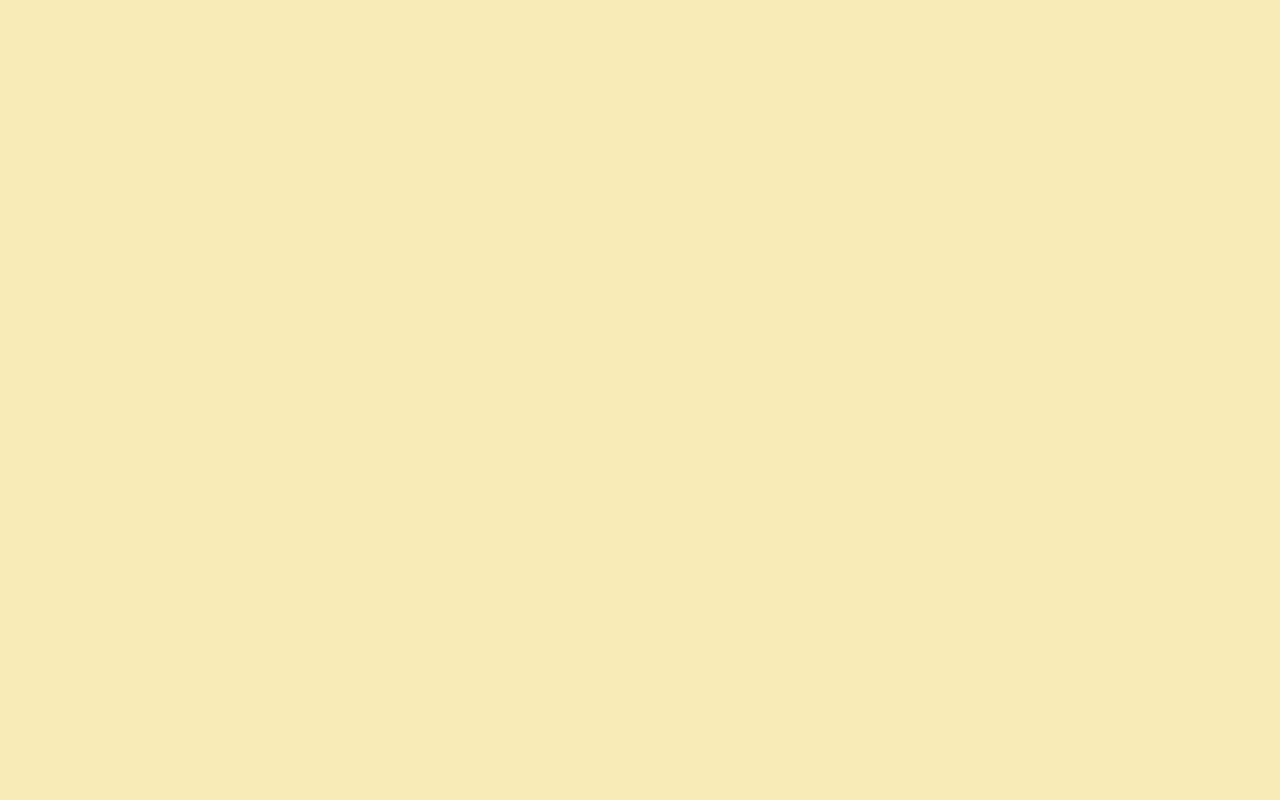
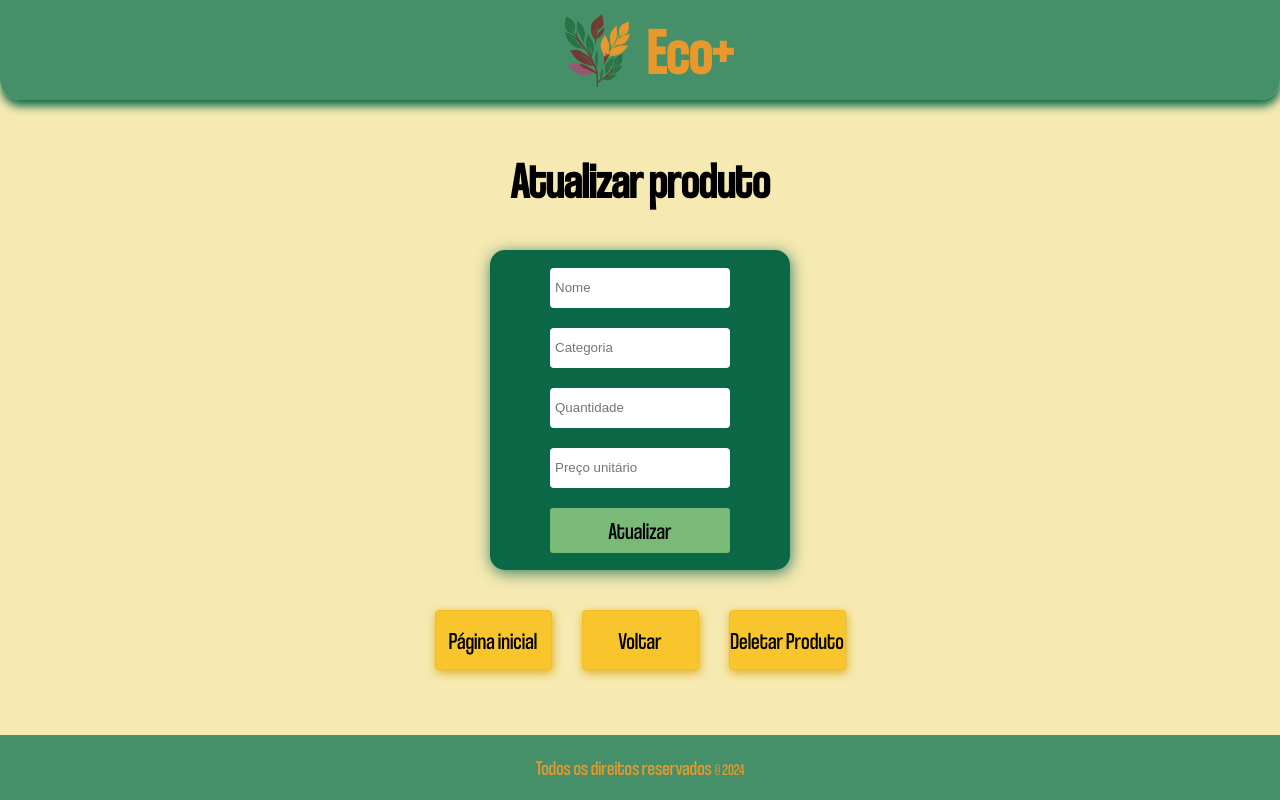
Before and after one commit to Laissa-neves/ProjetoFinal-React, a React (Vite) app in the folder ProjetoFinalReact/: page /modificar/1 in a window 1280 px wide. Built offline with nearby package versions, Linux system fonts and the light colour scheme; no server answers.

Commit message:
Adicionando método de atualizar e deletar

```diff
--- a/ProjetoFinalReact/package.json
+++ b/ProjetoFinalReact/package.json
@@ -10,12 +10,14 @@
     "preview": "vite preview"
   },
   "dependencies": {
+    "@hookform/resolvers": "^3.9.1",
     "axios": "^1.7.7",
     "react": "^18.3.1",
     "react-dom": "^18.3.1",
     "react-hook-form": "^7.53.1",
     "react-router-dom": "^6.27.0",
-    "swiper": "^11.1.14"
+    "swiper": "^11.1.14",
+    "yup": "^1.4.0"
   },
   "devDependencies": {
     "@eslint/js": "^9.13.0",
--- a/ProjetoFinalReact/src/pages/Modify/Modify.module.css
+++ b/ProjetoFinalReact/src/pages/Modify/Modify.module.css
@@ -0,0 +1,146 @@
+.general{
+    display: flex;
+    flex-direction: column;
+    min-height: 100vh
+}
+
+main{
+    display: flex;
+    align-items: center;
+    justify-content: center;
+    flex: 1;
+    padding: 1rem;
+    max-height: calc(100vh - 180px);
+}
+
+.content{
+    display: flex;
+    flex-direction: column;
+    align-items: center;
+    justify-content: center;
+    height: 100%;
+    gap: 40px;
+}
+
+.content h2{
+    font-size: 50px;
+}
+
+.cardBodyPost{
+   display: flex;
+   flex-direction: column;
+   flex: 1;
+   width: 250px;
+   align-items: center;
+   justify-content: center;
+}
+
+.cardBodyPost form{
+    display: flex;
+    flex-direction: column;
+    align-items: center;
+    justify-content: center;
+    background-color: #0A6847;
+    height: 320px;
+    width: 300px;
+    border-radius: 15px;
+    box-shadow: 1px 3px 15px #227558e5;
+}
+
+.fields{
+    height: 60px;
+}
+
+.fields input{
+    border-radius: 4px;
+    text-indent: 5px;
+    height: 40px;
+    border: none;
+    width: 180px;
+}
+
+input[type=number]::-webkit-inner-spin-button {
+    -webkit-appearance: none;
+}
+
+input[type=number] {
+   -moz-appearance: textfield;
+   appearance: textfield;
+}
+
+.fields input:focus{
+    outline-style: none;
+    border: 2px solid #7ABA78;
+}
+
+.fields input:hover{
+    outline-style: none;
+    border: 1px solid #7ABA78;
+}
+
+
+.errorMessage{
+    color: rgb(240, 18, 18);
+    padding-top: -4px;
+}
+
+.btnPost{
+    display: flex;
+    align-items: center;
+    justify-content: center;
+}
+
+.btnPost button{
+    height: 45px;
+    width: 180px;
+    background-color: #7ABA78;
+    font-family: 'Coolvetica Condensed';
+    font-size: 24px;
+    border: none;
+    border-radius: 3px;
+}
+
+.btnPost button:focus{
+    outline-style: none;
+    border: 2px solid #08553a;
+}
+
+.btnPost button:hover{
+    background-color: #6cbb69;
+    transition: 2ms;
+}
+
+.btnsAdd{
+    display: flex;
+}
+
+.btnHome{
+    margin-right: 30px;
+}
+
+.btnRoutes button{
+    height: 60px;
+    width: 117px;
+    font-size: 16px;
+    display: inline-block;
+    background-color: #f8c52c;
+    border: 1px solid #f1be23;
+    border-radius: 4px;
+    font-family: 'Coolvetica Condensed';
+    font-size: 24px;
+    box-shadow: 1px 3px 10px #dfad1a;
+}
+
+.btnRoutes button:hover{
+    background-color: #e2b631;
+    transition: 2ms;
+}
+
+.btnRoutes button:focus{
+    outline-style: none;
+    border: 2px solid #dda704;
+}
+
+button{
+    cursor: pointer;
+}
--- a/ProjetoFinalReact/src/pages/Modify/index.jsx
+++ b/ProjetoFinalReact/src/pages/Modify/index.jsx
@@ -1,7 +1,147 @@
-import React from 'react'
+import axios from "axios";
+import React, { useEffect, useState } from "react";
+import { useForm } from "react-hook-form";
+import { Link, useNavigate, useParams } from "react-router-dom";
+import * as yup from "yup";
+import { yupResolver } from "@hookform/resolvers/yup";
+import Header from "../../components/Header";
+import * as styles from "./Modify.module.css";
+import Footer from "../../components/Footer";
+
+const validationProduct = yup.object().shape({
+  nome: yup
+    .string()
+    .min(2, "O tamanho min. é 2 caracteres")
+    .max(50, "O tamanho máx. é 50 caracteres"),
+  categoria: yup
+    .string()
+    .min(4, "O tamanho min. é 4 caracteres")
+    .max(50, "O tamanho máx. é 50 caracteres"),
+});
 
 export default function Modify() {
+  const [produto, setProduto] = useState();
+  const { id } = useParams();
+  let navigate = useNavigate();
+
+  const {
+    register,
+    handleSubmit,
+    formState: { errors },
+    reset,
+  } = useForm({ resolver: yupResolver(validationProduct) });
+
+  useEffect(() => {
+    axios
+      .get(`https://6722c0692108960b9cc578da.mockapi.io/produtos/${id}`)
+      .then((response) => {
+        reset(response.data);
+        setProduto(response.da)
+      });
+  }, []);
+
+  const atualizar = (data) => {
+    axios
+      .put(`https://6722c0692108960b9cc578da.mockapi.io/produtos/${id}`, data)
+      .then(() => {
+        console.log("Produto Atualizado!");
+        navigate("/buscar");
+      })
+      .catch(() => console.log("Erro na requisição"));
+  };
+
+  const deletar = (id) => {
+    axios
+      .delete(`https://6722c0692108960b9cc578da.mockapi.io/produtos/${id}`)
+      .then(() => {
+        console.log("Produto Deletado!");
+        navigate("/buscar")
+      })
+      .catch(() => console.log("Erro na requisição"));
+  };
+
   return (
-    <div></div>
-  )
+    <div className={styles.general}>
+      <Header />
+      <main>
+        <div className={styles.content}>
+          <h2>Atualizar produto</h2>
+          <div className={styles.cardBodyPost}>
+            <form id="formulario" onSubmit={handleSubmit(atualizar)}>
+              <div className={styles.fields}>
+                <input
+                  placeholder="Nome"
+                  type="text"
+                  name="nome"
+                  id="nome"
+                  required
+                  {...register("nome")}
+                />
+                <p className={styles.errorMessage}>{errors.nome?.message}</p>
+              </div>
+
+              <div className={styles.fields}>
+                <input
+                  placeholder="Categoria"
+                  required
+                  type="text"
+                  name="categoria"
+                  id="categoria"
+                  {...register("categoria")}
+                />
+                <p className={styles.errorMessage}>
+                  {errors.categoria?.message}
+                </p>
+              </div>
+
+              <div className={styles.fields}>
+                <input
+                  placeholder="Quantidade"
+                  required
+                  type="number"
+                  name="quantidade"
+                  id="quantidade"
+                  {...register("quantidade")}
+                ></input>
+                <p className={styles.errorMessage}>
+                  {errors.quantidade?.message}
+                </p>
+              </div>
+
+              <div className={styles.fields}>
+                <input
+                  placeholder="Preço unitário"
+                  required
+                  name="preco"
+                  id="preco"
+                  {...register("preco")}
+                ></input>
+                <p className={styles.errorMessage}>{errors.preco?.message}</p>
+              </div>
+
+              <div className={styles.btnPost}>
+                <button type="submit">Atualizar</button>
+              </div>
+            </form>
+          </div>
+
+          <div className={styles.btnsAdd}>
+            <div className={styles.btnRoutes}>
+              <Link to="/">
+                <button className={styles.btnHome}>Página inicial</button>
+              </Link>
+
+              <Link to="/buscar">
+                <button className={styles.btnHome}>Voltar</button>
+              </Link>
+              <button onClick={() => deletar(id)}>
+                Deletar Produto
+              </button>
+            </div>
+          </div>
+        </div>
+      </main>
+      <Footer />
+    </div>
+  );
 }
--- a/ProjetoFinalReact/src/routes/AppRoutes.jsx
+++ b/ProjetoFinalReact/src/routes/AppRoutes.jsx
@@ -1,19 +1,19 @@
-import React from 'react'
-import { Route, Routes } from 'react-router-dom'
-import Home from '../pages/Home'
-import Add from '../pages/Add'
-import Modify from '../pages/Modify'
-import Search from '../pages/Search'
-import Error from '../pages/Error'
+import React from "react";
+import { Route, Routes } from "react-router-dom";
+import Home from "../pages/Home";
+import Add from "../pages/Add";
+import Modify from "../pages/Modify";
+import Search from "../pages/Search";
+import Error from "../pages/Error";
 
 export default function AppRoutes() {
   return (
     <Routes>
-        <Route path='/' element={<Home/>}> </Route>
-        <Route path='/adicionar' element={<Add/>}> </Route>
-        <Route path='/modificar' element={<Modify/>}> </Route>
-        <Route path='/buscar' element={<Search />}> </Route>
-        <Route path='*' element={<Error/>}> </Route>
+      <Route path="/" element={<Home />}></Route>
+      <Route path="/adicionar" element={<Add />}></Route>
+      <Route path="/modificar/:id" element={<Modify />}></Route>
+      <Route path="/buscar" element={<Search />}></Route>
+      <Route path="*" element={<Error />}></Route>
     </Routes>
-  )
+  );
 }
```
Also changed, not shown: 1 other file (tests, documents, lock files or other folders).
